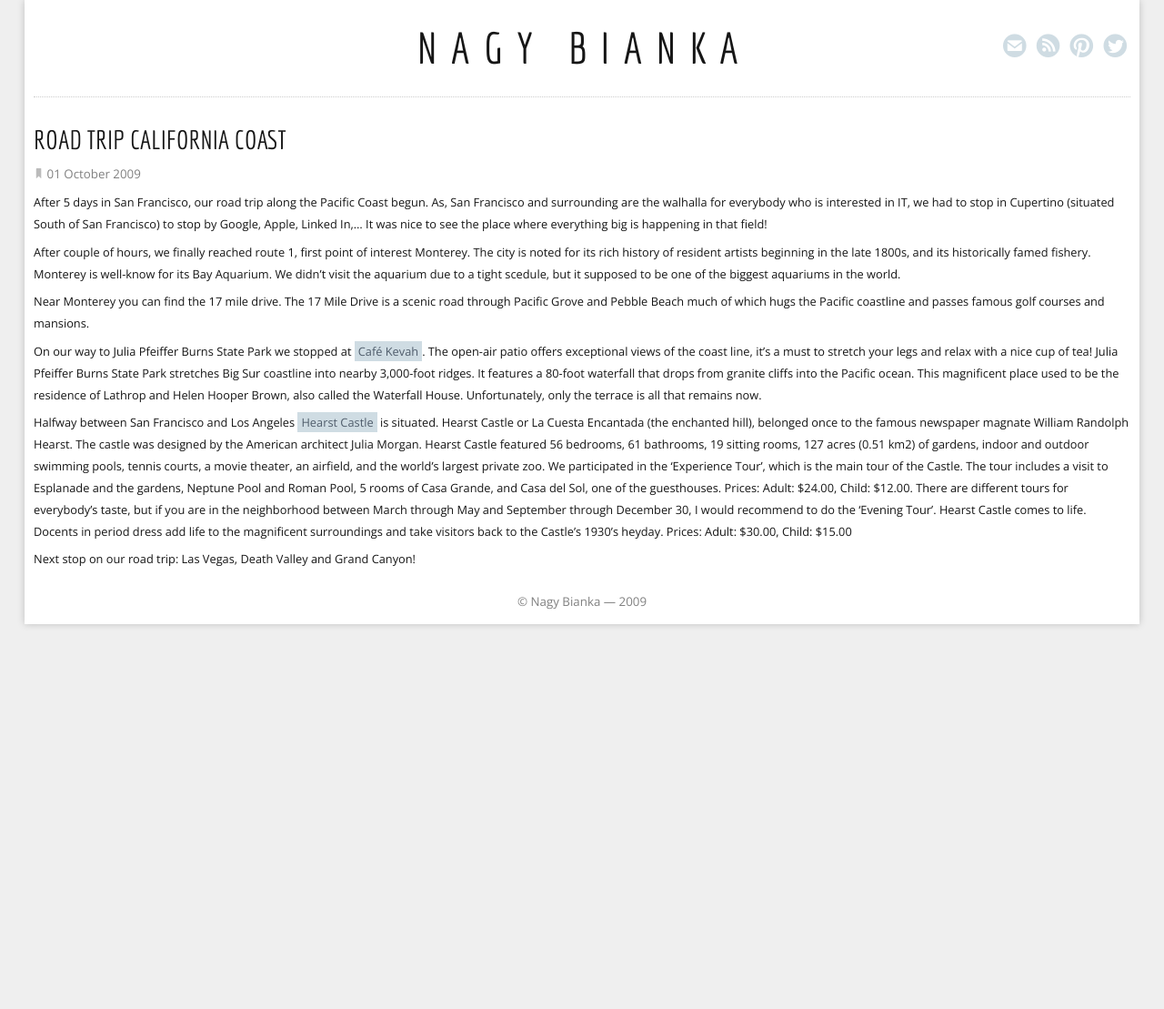
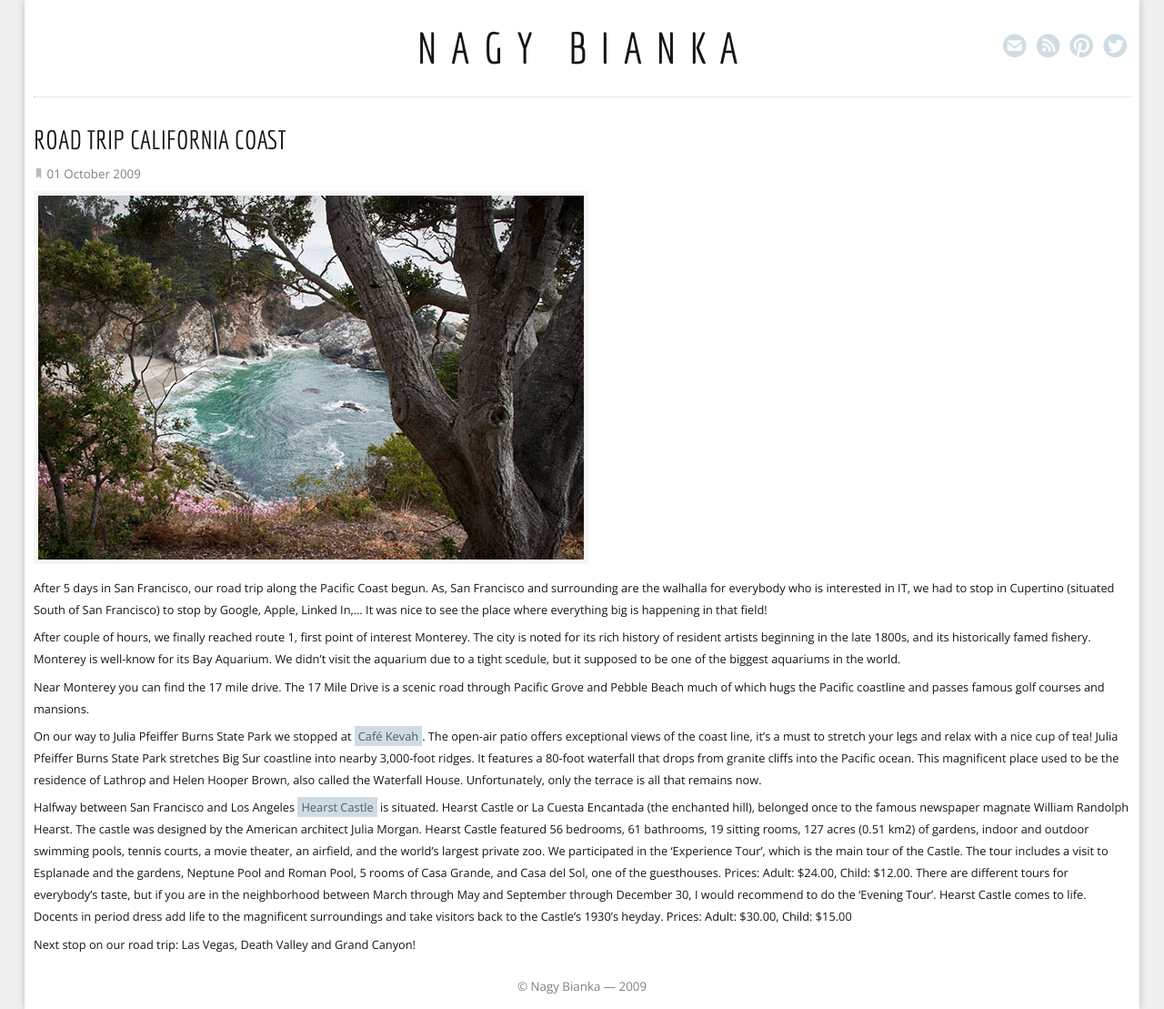
Before and after one commit to nagybianka/nagybianka.eu, a Jekyll site: the page built from _posts/2009-10-01-road-trip-california-coast.md, in a window 1280 px wide. Shown: the whole page at 91% size. Built offline with Jekyll 4.4.1, drawn with Linux system fonts in a browser that asks for light colours; before the commit the page ends 900 px from its top, so only the background shows below that.

Commit message:
Add photo for California road trip post

```diff
--- a/_posts/2009-10-01-road-trip-california-coast.md
+++ b/_posts/2009-10-01-road-trip-california-coast.md
@@ -3,6 +3,8 @@ layout: post
 title:  Road trip California coast
 date:   2009-10-01
 ---
+
+![Julia Pfeiffer Burns State Park](/images/julia-pfeiffer-burns-state-park.jpg)
 
 After 5 days in San Francisco, our road trip along the Pacific Coast begun. As, San Francisco and surrounding are the walhalla for everybody who is interested in IT, we had to stop in Cupertino (situated South of San Francisco) to stop by Google, Apple, Linked In,... It was nice to see the place where everything big is happening in that field!
 
```
Also changed, not shown: images/julia-pfeiffer-burns-state-park.jpg (added).
